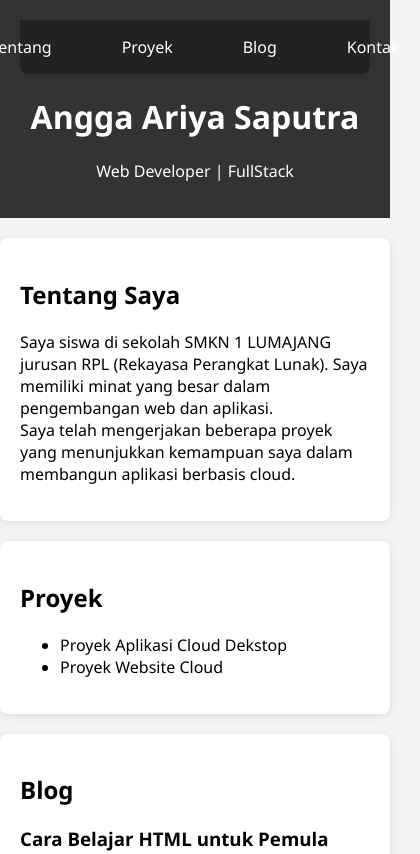
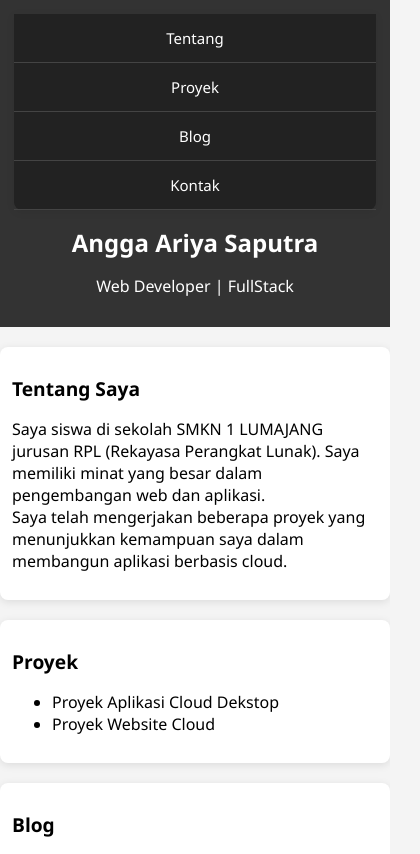
Before and after one commit to AryaDevWeb/DekstopAppCloudStorage, a plain HTML site: page index.html in a window 390 px wide. Shown: the top 854 px of the page, 420 px wide, since content can reach past the window. Drawn offline with Linux system fonts and the light colour scheme.

Commit message:
Menambah responsifitas website

```diff
--- a/index.html
+++ b/index.html
@@ -9,8 +9,18 @@
         html {
             scroll-behavior: smooth;
         }
-        body { font-family: 'Segoe UI', sans-serif; margin: 0; padding: 0; background: #f4f4f4; }
-        header { background: #333; color: #fff; padding: 20px; text-align: center; }
+        body {
+            font-family: 'Segoe UI', sans-serif;
+            margin: 0;
+            padding: 0;
+            background: #f4f4f4;
+        }
+        header {
+            background: #333;
+            color: #fff;
+            padding: 20px;
+            text-align: center;
+        }
         nav {
             background: #222;
             padding: 0;
@@ -19,6 +29,7 @@
             gap: 30px;
             border-radius: 0 0 8px 8px;
             box-shadow: 0 2px 8px rgba(0,0,0,0.08);
+            flex-wrap: wrap;
         }
         nav a {
             color: #fff;
@@ -28,12 +39,51 @@
             transition: background 0.2s, color 0.2s;
             border-radius: 6px 6px 0 0;
             font-size: 16px;
+            display: block;
         }
         nav a:hover, nav a:focus {
             background: #fff;
             color: #222;
         }
-        section { margin: 20px auto; max-width: 800px; background: #fff; padding: 20px; border-radius: 8px; box-shadow: 0 2px 8px rgba(0,0,0,0.1); }
+        section {
+            margin: 20px auto;
+            max-width: 800px;
+            background: #fff;
+            padding: 20px;
+            border-radius: 8px;
+            box-shadow: 0 2px 8px rgba(0,0,0,0.1);
+        }
+        @media (max-width: 900px) {
+            section {
+                max-width: 95vw;
+                padding: 16px;
+            }
+        }
+        @media (max-width: 600px) {
+            nav {
+                flex-direction: column;
+                gap: 0;
+                border-radius: 0 0 8px 8px;
+            }
+            nav a {
+                border-radius: 0;
+                border-bottom: 1px solid #444;
+                font-size: 15px;
+                padding: 14px 0;
+            }
+            header {
+                padding: 14px;
+            }
+            section {
+                padding: 12px;
+            }
+            h1 {
+                font-size: 1.5em;
+            }
+            h2 {
+                font-size: 1.2em;
+            }
+        }
     </style>
 </head>
 <body>
@@ -47,12 +97,15 @@
         <h1>Angga Ariya Saputra</h1>
         <p>Web Developer | FullStack</p>
     </header>
+
     <section id="tentang">
         <h2>Tentang Saya</h2>
-        <p>Saya siswa di sekolah SMKN 1 LUMAJANG jurusan RPL (Rekayasa Perangkat Lunak). Saya memiliki minat yang besar dalam pengembangan web dan aplikasi.<br>
+        <p>
+            Saya siswa di sekolah SMKN 1 LUMAJANG jurusan RPL (Rekayasa Perangkat Lunak). Saya memiliki minat yang besar dalam pengembangan web dan aplikasi.<br>
             Saya telah mengerjakan beberapa proyek yang menunjukkan kemampuan saya dalam membangun aplikasi berbasis cloud.
         </p>
     </section>
+
     <section id="proyek">
         <h2>Proyek</h2>
         <ul>
@@ -60,6 +113,7 @@
             <li>Proyek Website Cloud</li>
         </ul>
     </section>
+
     <section id="blog">
         <h2>Blog</h2>
         <article style="margin-bottom: 20px;">
@@ -73,12 +127,14 @@
             <p>CSS membuat tampilan website menjadi menarik dan responsif. Pelajari selector, box model, dan layout agar website kamu lebih profesional.</p>
         </article>
     </section>
+
     <section id="kontak">
         <h2>Kontak</h2>
         <p>Email: acchaveam@gmail.com</p>
     </section>
+
+    <footer style="text-align: center; padding: 10px; color: #888; font-size: 14px;">
+        © 2025 Angga Ariya Saputra. Dibuat dengan HTML & CSS.
+    </footer>
 </body>
-<footer style="text-align: center; padding: 10px; color: #888; font-size: 14px;">
-    © 2025 Angga Ariya Saputra. Dibuat dengan HTML & CSS.
-</footer>
 </html>
```
